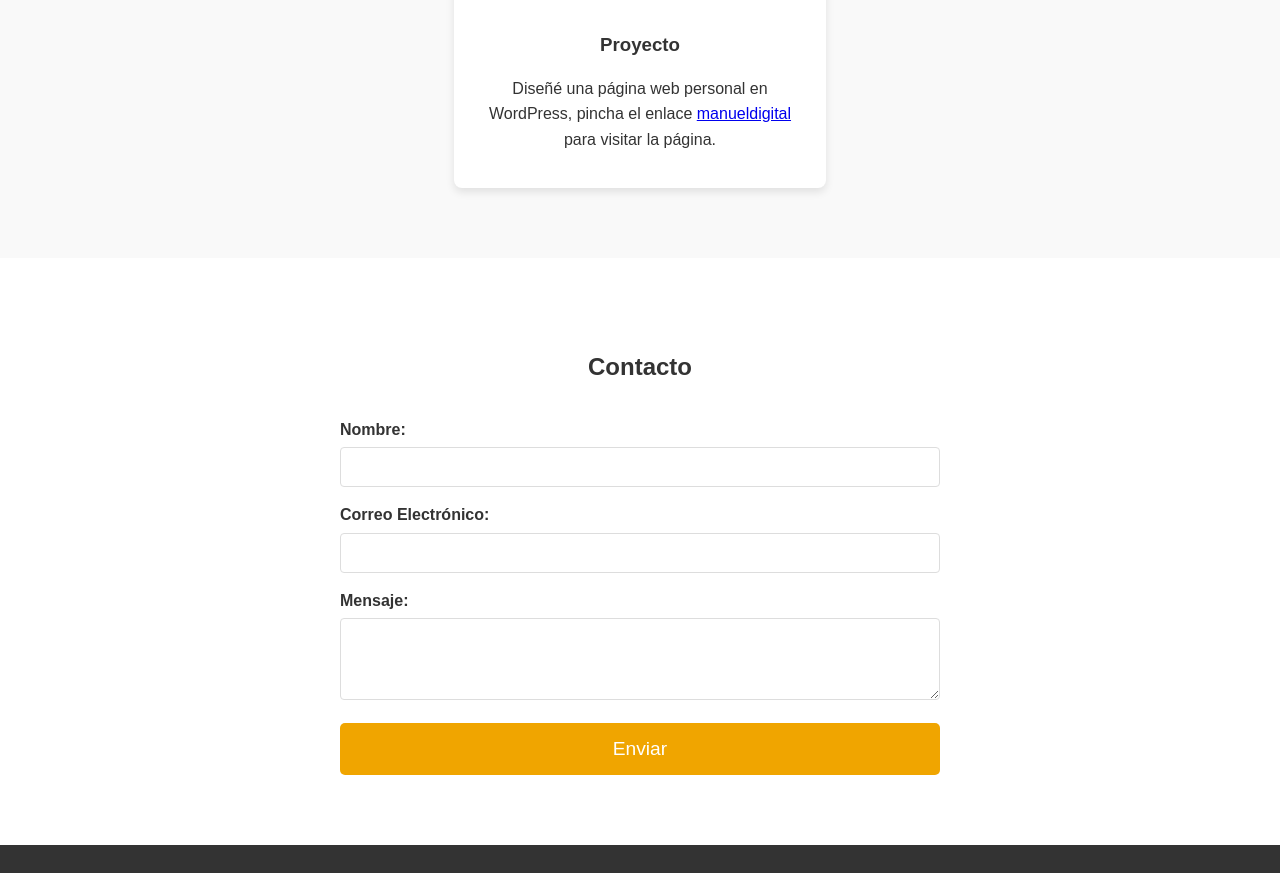
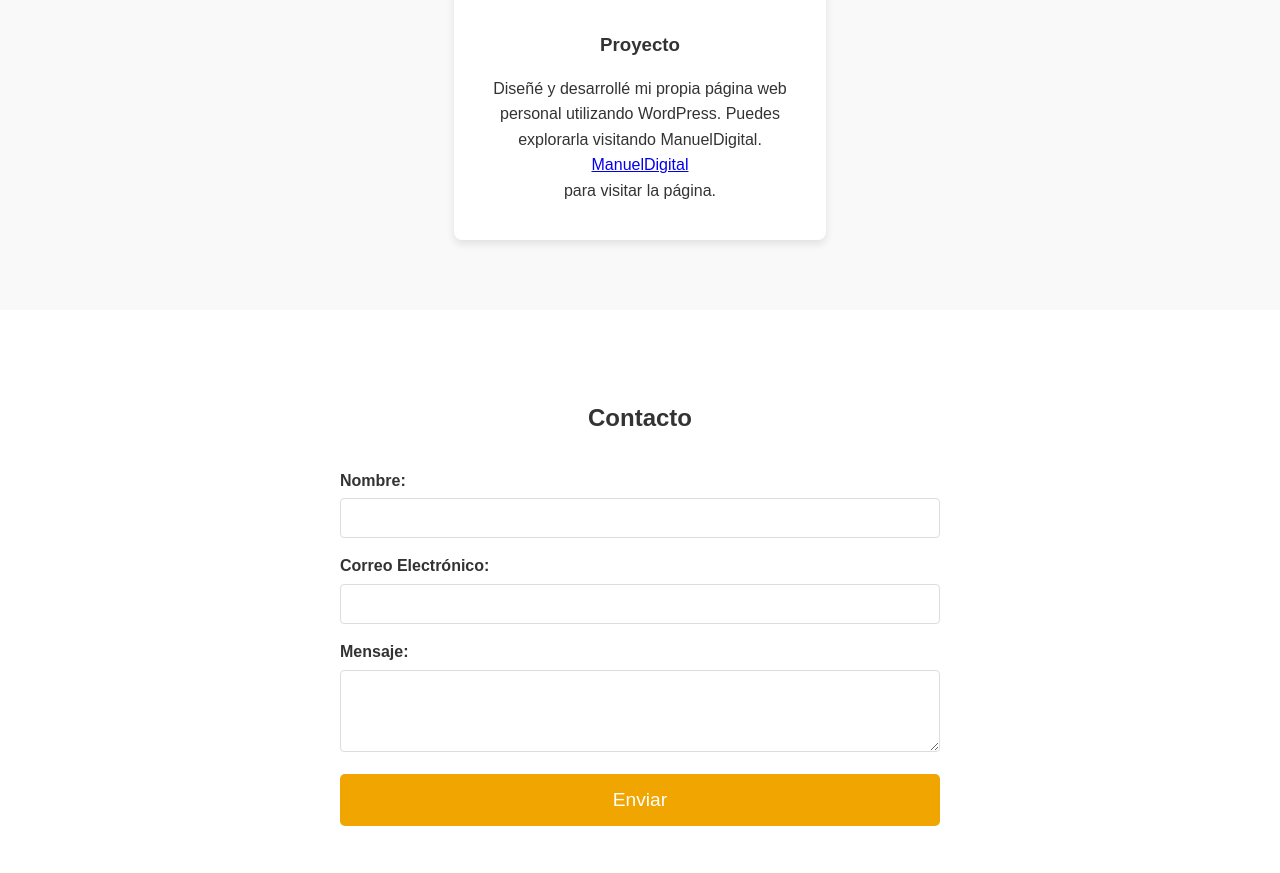
Before and after one commit to manueldigital/poyecto-web, a plain HTML site: page index.html in a window 1280 px wide. Shown: the part 1728-2601 px from the top of the page. Drawn offline with nearby package versions, Linux system fonts and the light colour scheme.

Commit message:
confirmar

```diff
--- a/index.html
+++ b/index.html
@@ -56,8 +56,9 @@
                 <div class="project-item">
                     <img src="proyecto.jpeg" alt="proyecto ">
                     <h3>Proyecto </h3>
-                    <p>Diseñé una página web personal en WordPress, pincha el enlace <a
-                            href="http://www.manueldigital.net" target="_blank">manueldigital</a><br>para visitar la
+                    <p>Diseñé y desarrollé mi propia página web personal utilizando WordPress. Puedes explorarla
+                        visitando ManuelDigital. <a href="http://www.manueldigital.net"
+                            target="_blank">ManuelDigital</a><br>para visitar la
                         página.</p>
                 </div>
 
```
